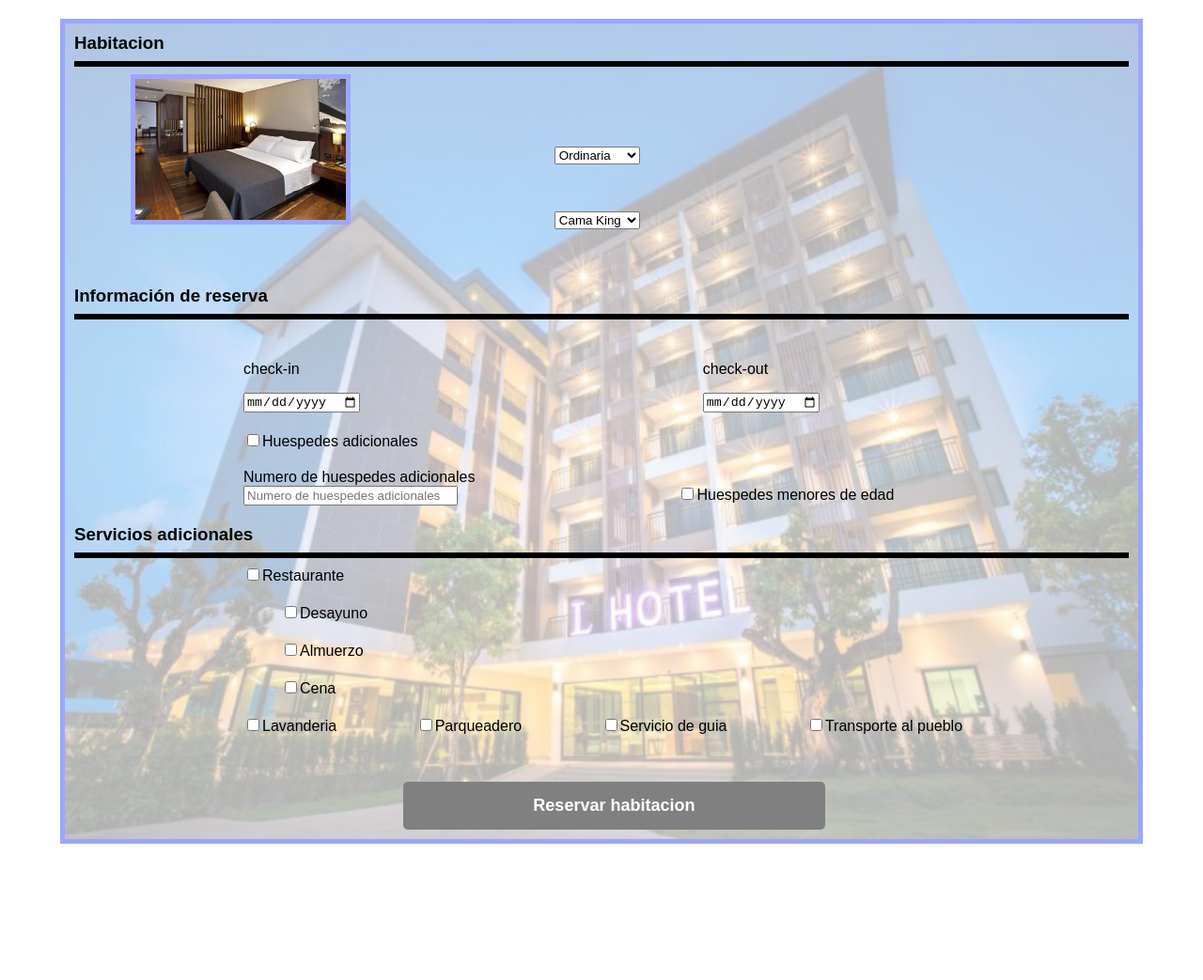
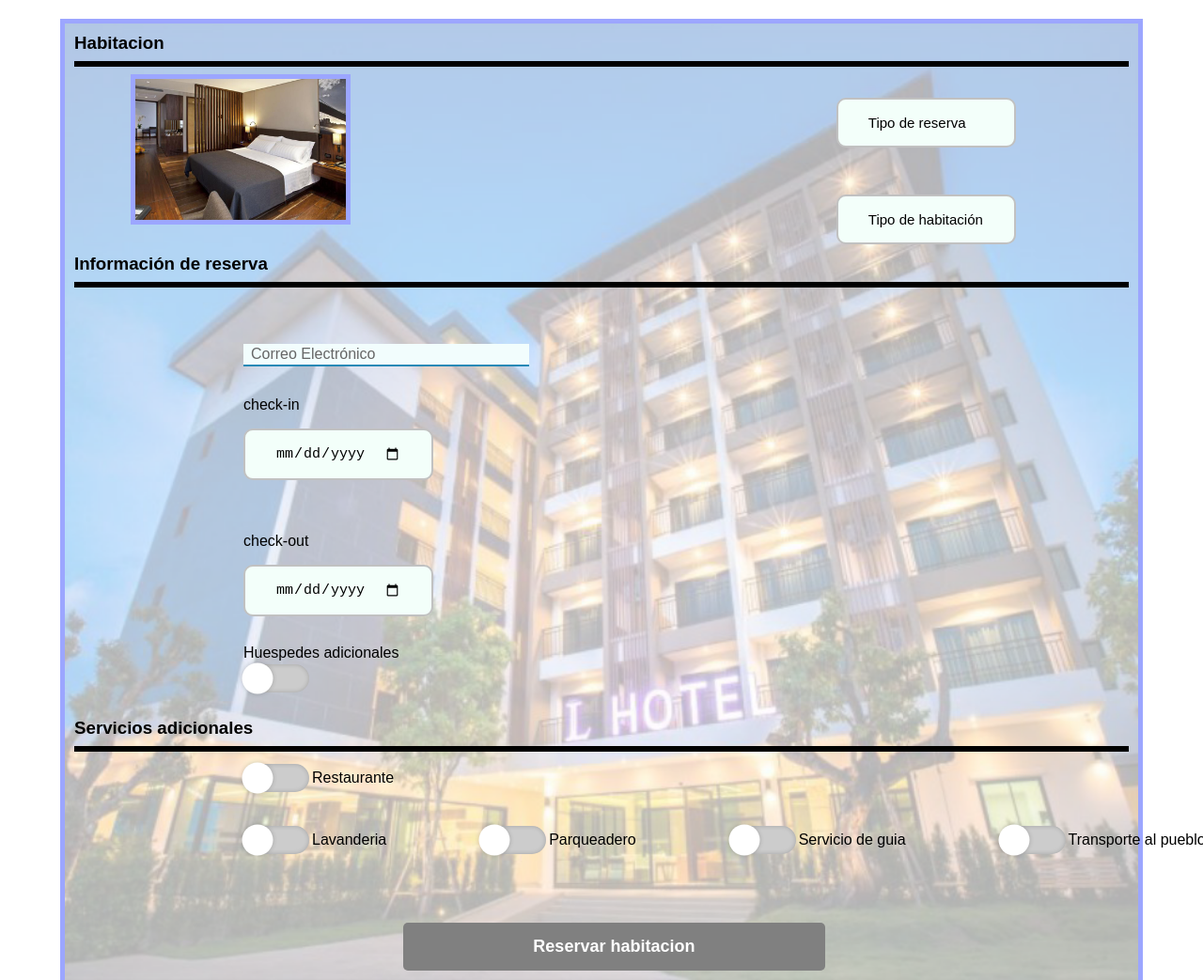
Before and after one commit to Bryamv/Hotel, a website: page public/reservas.html in a window 1280 px wide. Shown: the top 1043 px of the page at 94% size. Before the commit the page ends 918 px from the top, so only its background shows below. Drawn offline with Linux system fonts and the light colour scheme.

Commit message:
Actualización de front

```diff
--- a/public/css/style.css
+++ b/public/css/style.css
@@ -3,6 +3,7 @@ body {
     padding: 0;
     font-family: Arial, sans-serif;
 }
+
 header {
     display: flex;
     justify-content: space-between;
@@ -21,6 +22,7 @@ header {
     font-size: 24px;
     cursor: pointer;
 }
+
 .hero {
     background-image: url("../assets/hero.png");
     background-size: cover;
@@ -36,8 +38,8 @@ header {
     text-align: center;
     color: black;
     padding: 20px;
-  background: rgba(156,166,255,0.7);
-  border: 2px solid rgba(255,255,255,0.5);
+    background: rgba(156, 166, 255, 0.7);
+    border: 2px solid rgba(255, 255, 255, 0.5);
     border-radius: 5px;
 }
 
@@ -50,12 +52,14 @@ header {
     font-size: 18px;
     margin-bottom: 30px;
 }
+
 .wrapper {
     max-width: 90%;
     margin-left: auto;
     margin-right: auto;
     padding: 20px;
 }
+
 .btn {
     padding: 10px;
     color: white;
@@ -63,23 +67,27 @@ header {
     background: blue;
     cursor: pointer;
 }
+
 .item img {
-    border: 5px solid rgba(156,166,255);
+    border: 5px solid rgba(156, 166, 255);
 }
+
 .columns {
     display: flex;
     gap: 30px;
 }
+
 .columns div {
     flex: 33.33%;
     height: 200px;
-    border: 5px solid rgba(156,166,255);
+    border: 5px solid rgba(156, 166, 255);
     background-size: cover;
     background-position: center;
 }
+
 .title-column {
-    background: rgba(0,0,0,0.5);
-    border: 2px solid rgba(127,127,127,0.5);
+    background: rgba(0, 0, 0, 0.5);
+    border: 2px solid rgba(127, 127, 127, 0.5);
     border-radius: 5px;
     color: white;
     width: fit-content;
@@ -87,91 +95,185 @@ header {
     text-align: center;
     font-weight: bold;
 }
+
 .main {
     background-image: url('../assets/hotel_main.png');
     background-position: center;
     background-size: cover;
     padding: 10px;
 }
+
 .main h3 {
-    margin:0;
+    margin: 0;
 }
+
 hr {
     border: 3px solid black;
 }
+
 .center {
     display: grid;
     justify-content: center;
-    align-items:center;
+    align-items: center;
     height: 100%;
 }
-.primertitulo{
+
+.primertitulo {
     margin: 40px;
 }
 
-.imagen1{
+.imagen1 {
     margin-left: 60px;
     padding-top: 0px;
     height: 20%;
     width: 20%;
-    border: 5px solid rgba(156,166,255);
+    border: 5px solid rgba(156, 166, 255);
 }
 
-.selecciones{
-    margin-left: 200px;
+.selecciones {
+    margin-left: 500px;
     display: inline-block;
 }
 
 
-.casillas{
+.casillas {
     margin-bottom: 50px;
 }
 
-.check{
+.select{
+    background-color: rgb(243, 255, 250);
+    font-size: 15px;
+    appearance: none;
+    outline: none;
+    border: solid 2px #c1c1c1;
+    border-radius: 10px;
+    padding: 1rem 2rem;
+}
+
+.check {
     margin: 20px 180px;
     display: inline-block;
 }
 
-.input{
+#fonthus{
+    display: block;
+    margin-top: 10px;
+}
+
+.input {
     display: block;
     margin-left: 180px;
-    margin-right: 180px;
     margin-bottom: 20px;
 }
 
-.input-servicios{
-    display: inline-block;
-    margin-right: 80px;
+.input-correo{
+    margin-top: 60px;
+    margin-left: 180px;
+    height: 20px;
+    width: 300px;
+    position: relative;
 }
 
-.numhuespedes{
-    display: inline-block;
+.input-correo input{
+    background-color: rgb(242, 253, 253);
+    height: 100%;
+    width: 100%;
+    border: none;
+    font-size: 17px;
+    border-bottom: 2px solid #2789b6;
 }
 
-.label{
-    margin-top: 80px;
+.input-correo input:focus ~ label,
+.input-correo input:valid ~ label{
+    transform: translateY(-20px);
+    font-size: 15px;
+    bottom: 15px;
+}
+
+.input-correo label{
+    position: absolute;
+    bottom: 0px;
+    left: 8px;
+    color: #666;
+    transition: all 0.3s ease;
+}
+
+.input-correo .underline{
+    position: absolute;
+    content: "";
+    height: 100%;
+    width: 100%;
+    background: #4158d0;
+    transform: scaleX(0);
+    transform-origin: center;
+    transition: transform 0.3s ease;
+}
+
+.input-correo input:focus ~ .underline::before,
+.input-correo input:valid ~ .underline::before{
+    transform: scaleX(1);
+}
+
+.input-servicios {
+    display: flex;
+    align-items: center;
+    margin: 10px 0px ;
+    margin-right: -80px;
+}
+
+.label {
+    padding-top: -20px;
     margin-left: 180px;
+}
+
+input[type="checkbox"] {
+    margin-left: 180px;
+    position: relative;
+    appearance: none;
+    width: 70px;
+    height: 30px;
+    background: #ccc;
+    border-radius: 50px;
+    box-shadow: inset 0 0 5px rgba(0, 0, 0, 0.2);
+    cursor: pointer;
+    transition: 0.4s;
+}
+
+input[type="checkbox"]:checked{
+    background: #4cc1f7;
+}
+
+input[type="checkbox"]::after{
+    position: absolute;
+    content: "";
+    width: 30px;
+    height: 30px;
+    top: 0;
+    left: 0;
+    background-color: #fff;
+    border-radius: 50%;
+    box-shadow: 0 0 5px rgba(0, 0, 0, 0.2);
+    transform: scale(1.1);
+    transition: 0.4s;
+}
+
+input:checked[type="checkbox"]::after{
+    left: 55%;
+}
+
+.input label{
+    margin-top: -90px;
 }
 
 #numero {
     width: 220px;
 }
 
-.input2{
+.input2 {
     display: inline-block;
-    margin-left: 50px;
 }
 
-
-.restaurante{
-    margin-left: 40px;
-}
-
-.servicios{
-    margin-left: 180px;
-}
-
-.enviar{
+.enviar {
     margin-left: 350px;
     margin-top: 50px;
     width: 40%;
@@ -186,13 +288,35 @@ hr {
     cursor: pointer;
 }
 
-.enviar:hover{
+.enviar:hover {
     background: rgb(29, 28, 28);
     transform: scale(1.1);
 }
+
 fieldset {
     border: 0px solid transparent;
 }
+
 .casillas select {
     width: 100%;
 }
+
+.transicion-desvanecer {
+    opacity: 0;
+    visibility: hidden;
+    transition: opacity 0.5s ease-in-out;
+    height: 0;
+    overflow: hidden;
+}
+
+.transicion-desvanecer.mostrar {
+    opacity: 1;
+    visibility: visible;
+    height: auto;
+}
+
+.input-group {
+    display: flex;
+    align-items: center;
+    margin: 10px 0px ;
+}
--- a/public/reservas.html
+++ b/public/reservas.html
@@ -17,15 +17,17 @@
                 <img src="assets/hotel1.jpg" alt="imagen de habitacion" class="imagen1">
                 <fieldset class="selecciones">
                     <div class="casillas">
-                            <select name="tipo_habitacion">
-                                <option >Ordinaria</option>
-                                <option >Compartida</option>
+                        <select class="select" name="tipo_habitacion">
+                            <option disabled selected>Tipo de reserva</option>
+                            <option>Ordinaria</option>
+                            <option>Uso compartido</option>
                         </select>
                     </div>
-                        <div class="casillas">
-                            <select name="tipo_camas">
-                                <option>Cama King</option>
-                                <option>Individual</option>
+                    <div class="casillas" style="margin-bottom: 0px;">
+                        <select class="select" name="tipo_camas">
+                            <option disabled selected>Tipo de habitación</option>
+                            <option>Cama doble</option>
+                            <option>Cama doble king</option>
                         </select>
                     </div>
                 </fieldset>
@@ -33,48 +35,95 @@
                 <div class="cuadrante">
                     <h3>Información de reserva</h3>
                     <hr>
+                    <div class="input-correo">
+                        <input type="email" required>
+                        <div class="underline"></div>
+                        <label>Correo Electrónico</label>
+                    </div>
                     <div class="check">
                         <label for="check-in"></label>
                         <p>check-in</p>
-                        <input type="date" id="check-in" name="check_in" placeholder="check-in">
+                        <input type="date" id="check-in" placeholder="check-in" class="select">
                     </div>
                     <div class="check">
                         <label for="check-out"></label>
                         <p>check-out</p>
-                        <input type="date" id="check-out" name="check_out" placeholder="check-out">
+                        <input type="date" id="check-out" placeholder="check-out" class="select">
                     </div>
-                    <label class="input"><input type="checkbox" name="huespedes_adicionales">Huespedes
-                        adicionales</label>
-                    <div class="numhuespedes">
+                    <label class="label" id="fonthus">Huespedes adicionales</label>
+                    <input type="checkbox" id="husadicionales" style="margin-left: 180px;">
+                    <div id="opadicionales" class="transicion-desvanecer" style="margin-top: 20px;">
                         <label for="numero" class="label">Numero de huespedes adicionales</label>
-                        <input type="number" id="numero" name="numero_huespedes" class="input"
-                            placeholder="Numero de huespedes adicionales">
+                        <div class="input-group">
+                            <input type="number" id="numero" value="0" class="input" placeholder="Numero de huespedes adicionales" required>
+                            <input type="checkbox">
+                            <label class="input2">Huespedes menores de edad</label>
                         </div>
-                    <label class="input2"><input type="checkbox" name="huespedes_menores">Huespedes menores de
-                        edad</label>
+                    </div>
                 </div>
                 <div class="cuadrante">
                 <h3>Servicios adicionales</h3>
                 <hr>
-                    <label class="input"><input type="checkbox" name="restaurante">Restaurante</label>
-                    <div class="restaurante">
-                        <label class="input"><input type="checkbox" name="desayuno">Desayuno</label>
-                        <label class="input"><input type="checkbox" name="almuerzo">Almuerzo</label>
-                        <label class="input"><input type="checkbox" name="cena">Cena</label>
+                <div class="input-group">
+                    <input type="checkbox" id="restaurante">
+                    <label>Restaurante</label>
                 </div>
-                    <div class="servicios">
-                        <label class="input-servicios"><input type="checkbox" name="lavanderia">Lavanderia</label>
-                        <label class="input-servicios"><input type="checkbox" name="parqueadero">Parqueadero</label>
-                        <label class="input-servicios"><input type="checkbox" name="servicio_guia">Servicio de
-                            guia</label>
-                        <label class="input-servicios"><input type="checkbox" name="transporte_pueblo">Transporte al
-                            pueblo</label>
+                <div class="transicion-desvanecer" id="resadicionales" style="margin-left: 40px;">
+                    <div class="input-group">
+                        <input type="checkbox">
+                        <label>Desayuno</label>
+                    </div>
+                    <div class="input-group">
+                        <input type="checkbox">
+                        <label>Almuerzo</label>
+                    </div>
+                    <div class="input-group">
+                        <input type="checkbox">
+                        <label>Cena</label>
+                    </div>
+                </div>
+                <div class="input-servicios">
+                    <div class="input-servicios">
+                        <input type="checkbox">
+                        <label>Lavanderia</label>
+                    </div>
+                    <div class="input-servicios">
+                        <input type="checkbox">
+                        <label>Parqueadero</label>
+                    </div>
+                    <div class="input-servicios">
+                        <input type="checkbox">
+                        <label>Servicio de guia</label>
+                    </div>
+                    <div class="input-servicios">
+                        <input type="checkbox">
+                        <label>Transporte al pueblo</label>
+                    </div>
                 </div>
             </div>
             <input type="submit" value="Reservar habitacion" class="enviar">
-            </form>
         </div>
     </div>
 </body>
 
 </html>
+
+
+<script>
+
+    function mostrar(checkboxPrincipal, checkboxesAdicionales) {
+
+        checkboxPrincipal.addEventListener('change', function () {
+            if (this.checked) {
+                checkboxesAdicionales.classList.add('mostrar');
+            } else {
+                checkboxesAdicionales.classList.remove('mostrar');
+            }
+        });
+
+    }
+
+    mostrar(document.getElementById('husadicionales'), document.getElementById('opadicionales'));
+    mostrar(document.getElementById('restaurante'), document.getElementById('resadicionales'));
+
+</script>
```
Lines whose indentation alone changed are shown as unchanged.
